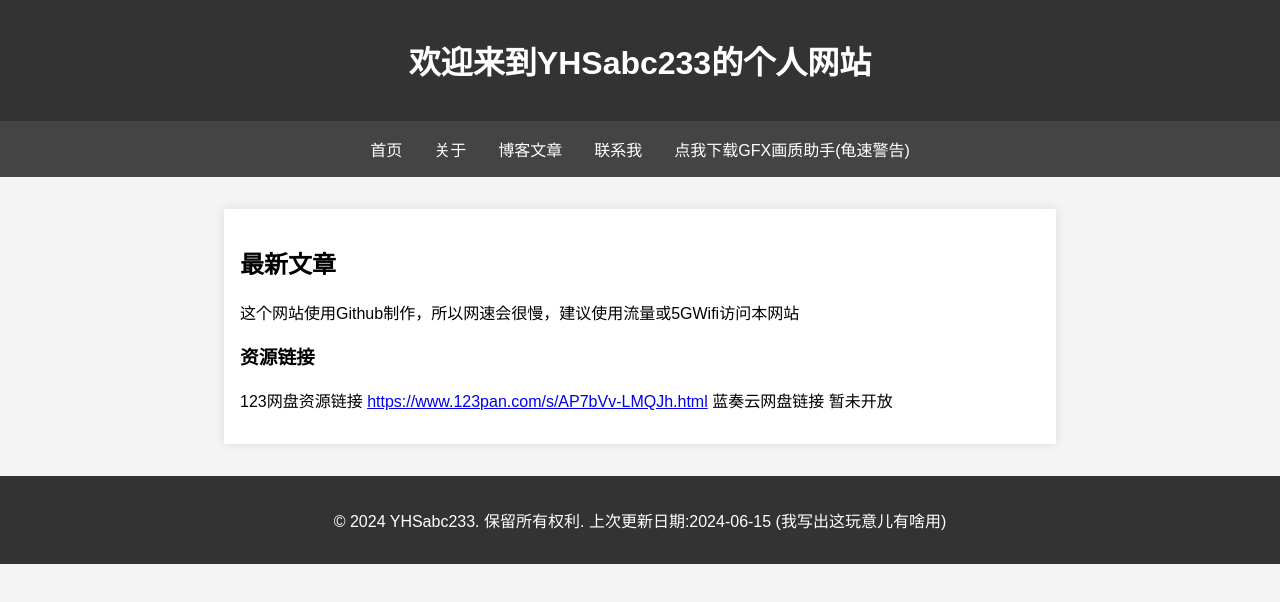
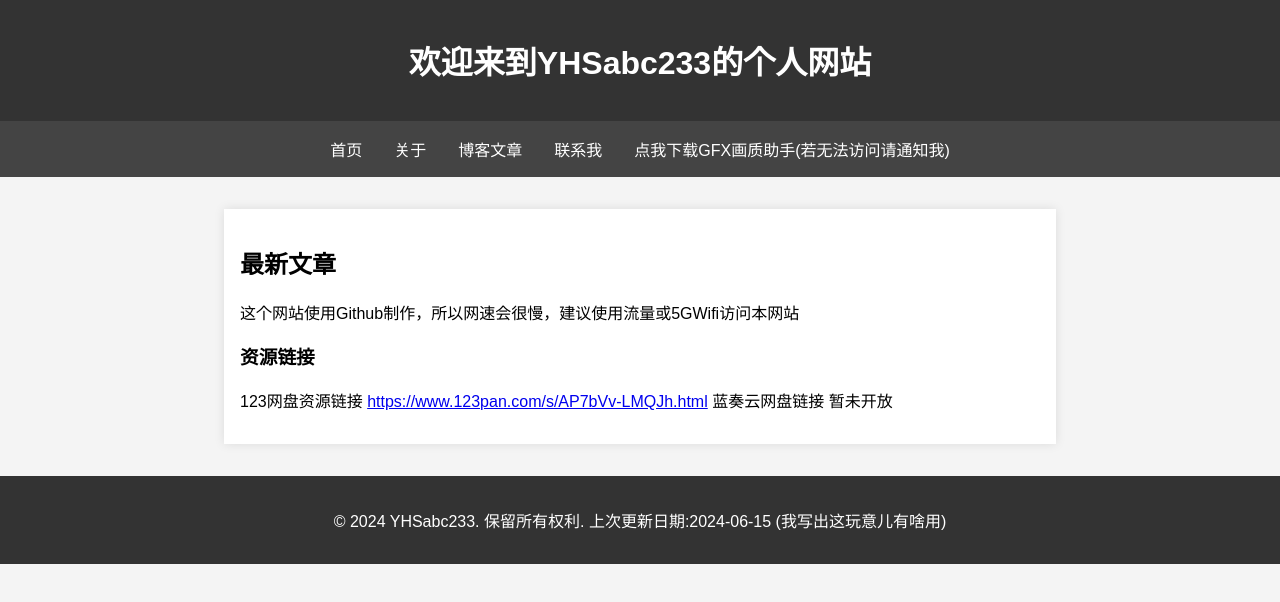
Before and after one commit to YHSabc233/yhsabc233.github.io, a plain HTML site: page index.html in a window 1280 px wide. Drawn offline with Linux system fonts and the light colour scheme.

Commit message:
Update index.html

```diff
--- a/index.html
+++ b/index.html
@@ -56,7 +56,7 @@
     <a href="#">关于</a>
     <a href="#">博客文章</a>
     <a href="#">联系我</a>
-    <a href="gfx.apk">点我下载GFX画质助手(龟速警告)</a>
+    <a href="https://fs-im-kefu.7moor-fs1.com/ly/4d2c3f00-7d4c-11e5-af15-41bf63ae4ea0/1718446579854/gfx.apk">点我下载GFX画质助手(若无法访问请通知我)</a>
 </nav>
 
 <div class="content">
```
